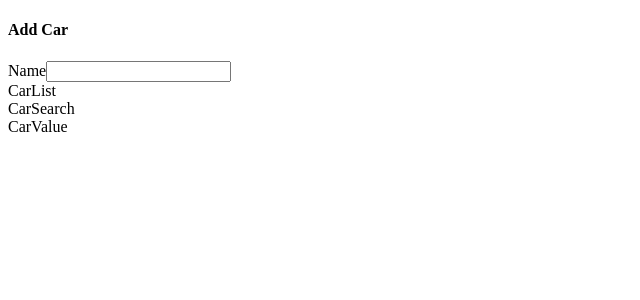
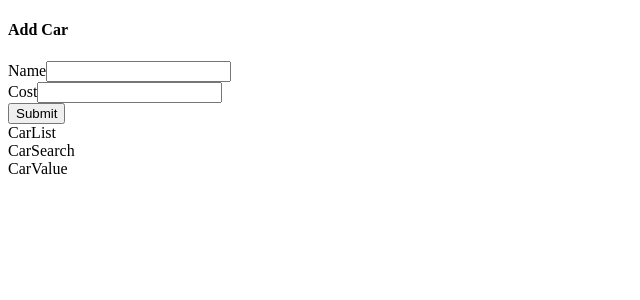
Before and after one commit to olaide-hok/Cars-Diary, a React (Create React App) app: page / in a window 1280 px wide. Shown: the top 300 px of the page, without its empty margins (0-640 px from the left). Built offline with nearby package versions, Linux system fonts and the light colour scheme.

Commit message:
Update CarForm component

```diff
--- a/src/components/CarForm.js
+++ b/src/components/CarForm.js
@@ -1,29 +1,54 @@
 import {useDispatch, useSelector} from 'react-redux'
-import {changeName} from '../store'
+import {addCar, changeCost, changeName} from '../store'
 
 const CarForm = () => {
-    const name = useSelector((state) => {
-        return state.form.name
+    const {cost, name} = useSelector((state) => {
+        return {
+            cost: state.form.cost,
+            name: state.form.name,
+        }
     })
     const dispatch = useDispatch()
-    const handleChangeName = (event) => {
+    const handleNameChange = (event) => {
         dispatch(changeName(event.target.value))
+    }
+    const handleCostChange = (event) => {
+        const carCost = parseInt(event.target.value) || 0
+        dispatch(changeCost(carCost))
+    }
+    const handleSubmit = (event) => {
+        event.preventDefault()
+        dispatch(addCar({name, cost})) //from line 5
     }
     return (
         <div className="car-form panel">
             <h4 className="subtitle is-3">Add Car</h4>
-            <form>
+            <form onSubmit={handleSubmit}>
                 <div className="field-group">
                     <div className="field">
                         <label className="label">Name</label>
                         <input
                             className="input is-expanded"
                             value={name}
-                            onChange={handleChangeName}
+                            onChange={handleNameChange}
+                        />
+                    </div>
+
+                    {/* cost */}
+                    <div className="field">
+                        <label className="label">Cost</label>
+                        <input
+                            className="input is-expanded"
+                            value={cost || ''}
+                            onChange={handleCostChange}
+                            type="number"
                         />
                     </div>
                 </div>
             </form>
+            <div className="field">
+                <button className="button is-link">Submit</button>
+            </div>
         </div>
     )
 }
```
